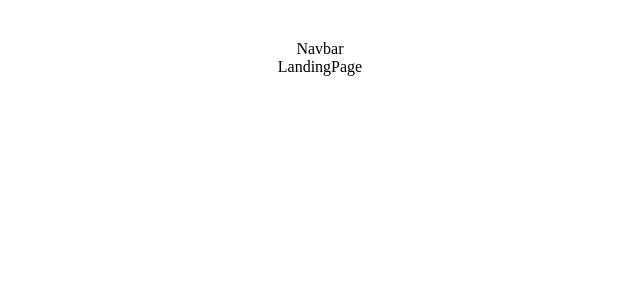
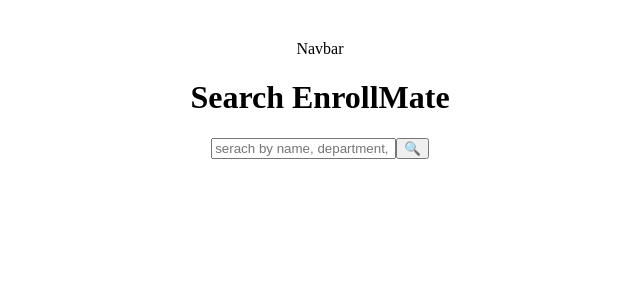
Before and after one commit to Obamg3017/EnrollMate-Front-End, a React (Vite) app: page / in a window 1280 px wide. Shown: the top 300 px of the page, without its empty margins (320-960 px from the left). Built offline with nearby package versions, Linux system fonts and the light colour scheme.

Commit message:
landing page complete and added CourseCatalog route to app.jsx

```diff
--- a/src/App.jsx
+++ b/src/App.jsx
@@ -7,6 +7,7 @@ import { SignIn } from './screens/Auth/SignIn/SignIn.jsx'
 import { Navbar } from './components/Navbar/Navbar.jsx'
 import { LandingPage } from './screens/LandingPage/LandingPage.jsx'
 import { StudentDashboard } from './screens/StudentDashboard/StudentDashboard.jsx'
+import { CourseCatalog } from "./components/CourseCatalog/CourseCatalog.jsx"
 
 
 const App = () => {
@@ -29,6 +30,7 @@ const App = () => {
           path="/students/dashboard"
           element={<StudentDashboard student={student} />}
         />
+        <Route path="/courses" element={<CourseCatalog />} />
       </Routes>
       <Toaster />
     </div>
--- /dev/null
+++ b/src/components/CourseCatalog/CourseCatalog.jsx
@@ -0,0 +1,9 @@
+import React from 'react'
+
+export const CourseCatalog = () => {
+  return (
+    <div>
+      <h1>Courses</h1>
+    </div>
+  )
+}
--- a/src/screens/LandingPage/LandingPage.jsx
+++ b/src/screens/LandingPage/LandingPage.jsx
@@ -1,6 +1,38 @@
+import { useState } from "react"
+import { useNavigate } from "react-router-dom"
+import "./landing-page.css"
+
 
 export const LandingPage = () => {
+const [input, setInput] = useState("")
+const navigate = useNavigate();
+
+
+const handleChange = (event) => {
+  setInput(event.target.value)
+}
+
+const handleClick = () =>{
+  navigate("/courses");
+}
+
+
   return (
-    <div>LandingPage</div>
-  )
+    <div>
+      <h1>
+        <span>Search</span> EnrollMate
+      </h1>
+      <div>
+        <input
+          type="text"
+          value={input}
+          onChange={handleChange}
+          placeholder="serach by name, department, or instructor"
+        />
+        <button onClick={handleClick}>
+          <span>🔍</span>
+        </button>
+      </div>
+    </div>
+  );
 }
```
Also changed, not shown: src/components/CourseCatalog/course-catalog.css (added), src/components/CourseCatelog/course-catelog.css (deleted).
